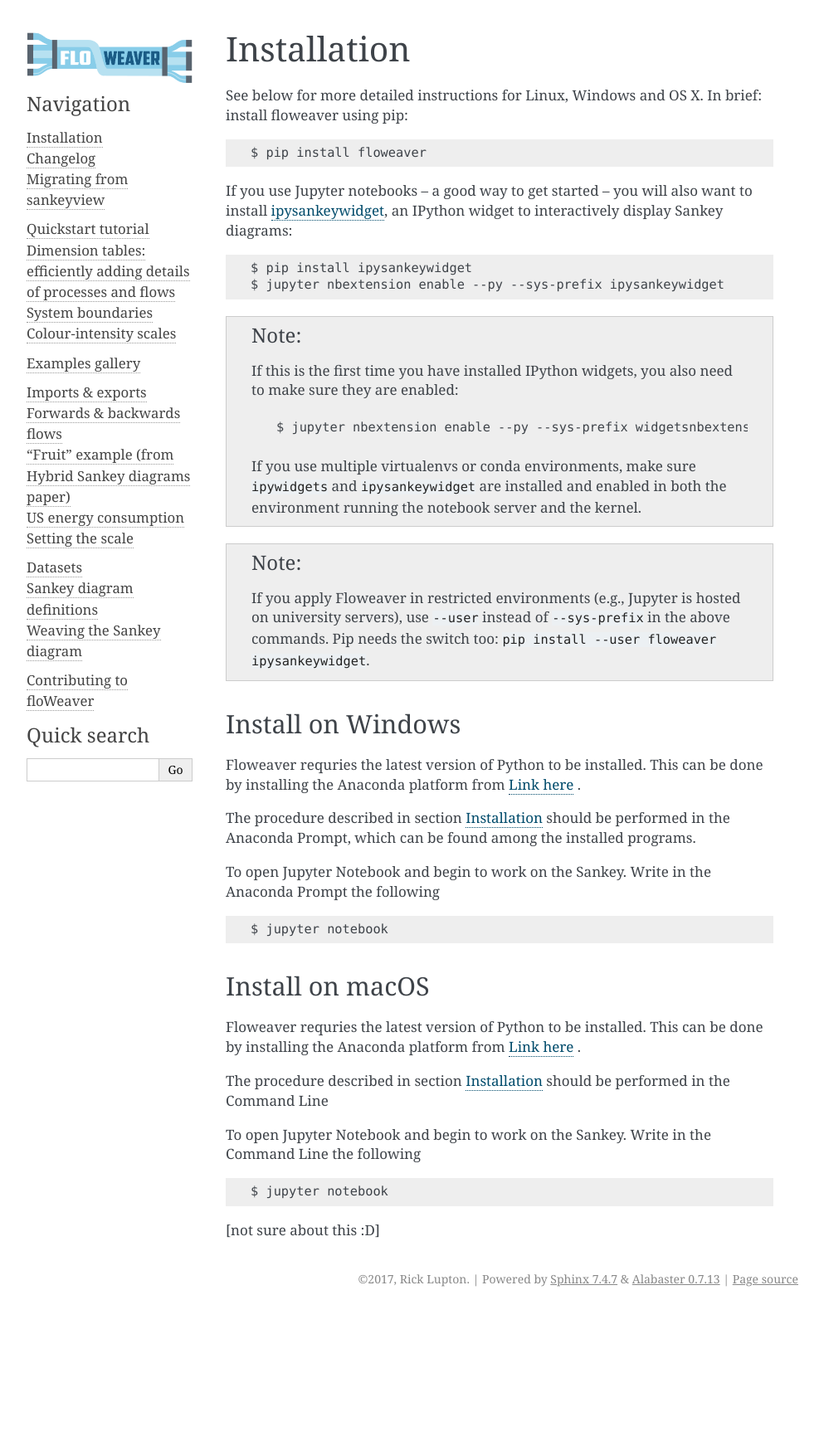
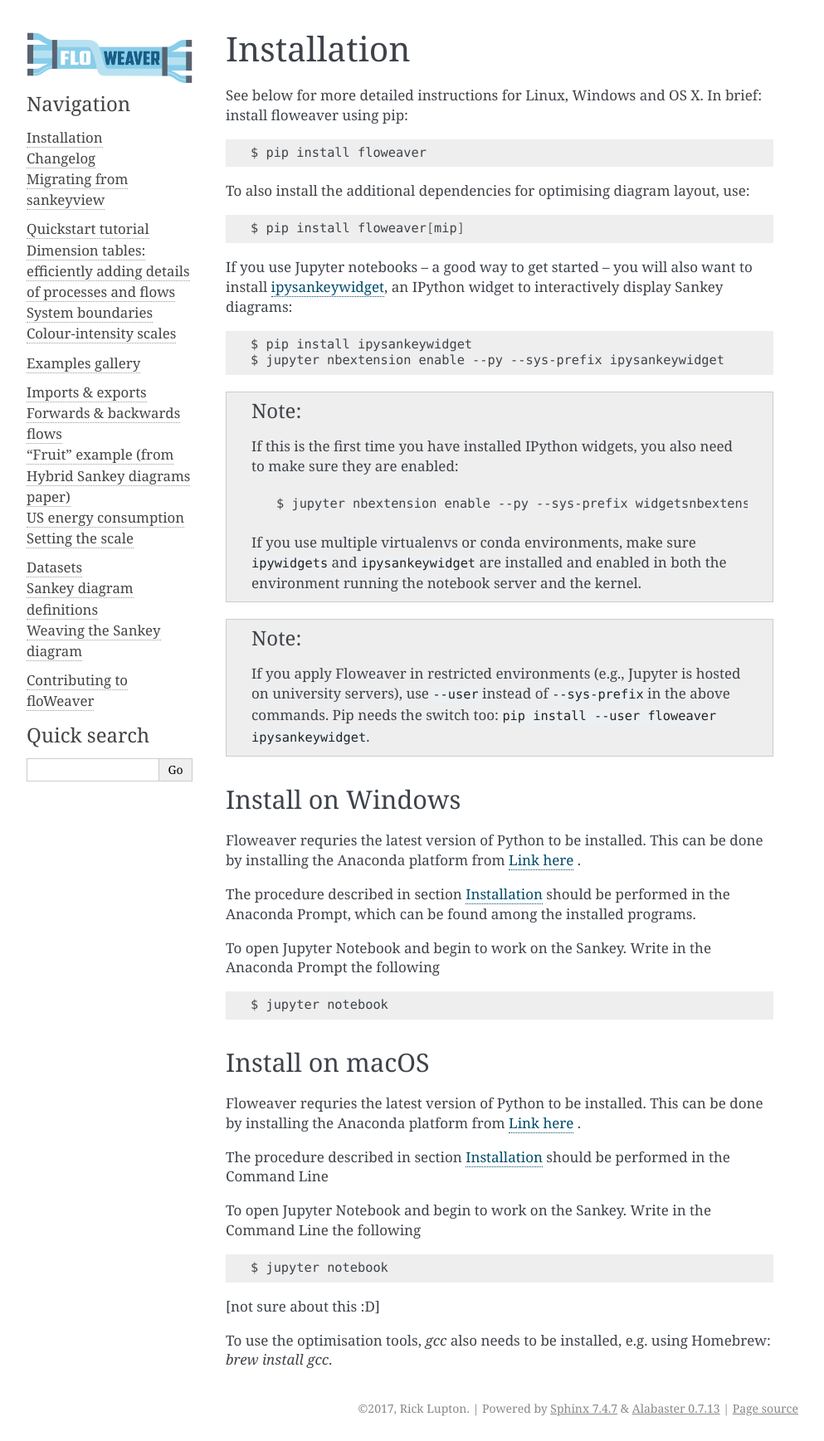
Before and after one commit to ricklupton/floweaver, a Sphinx documentation site: the page built from docs/installation.rst, in a window 1280 px wide. Shown: the whole page at 83% size, without its empty margins (148-1141 px from the left). Built offline with Sphinx 7.4.7, drawn with Linux system fonts in a browser that asks for light colours; a script that is not in the unit is left out; comment, search, counter and statistics services are not loaded; before the commit the page ends 1581 px from its top, so only the background shows below that.

Commit message:
Installation instructions: mention floweaver[mip]

```diff
--- a/docs/installation.rst
+++ b/docs/installation.rst
@@ -9,6 +9,12 @@
 .. code-block:: shell
 
     $ pip install floweaver
+
+To also install the additional dependencies for optimising diagram layout, use:
+
+.. code-block:: shell
+
+    $ pip install floweaver[mip]
 
 If you use Jupyter notebooks -- a good way to get started -- you will also want
 to install `ipysankeywidget <https://github.com/ricklupton/ipysankeywidget>`_,
@@ -62,3 +68,5 @@
     $ jupyter notebook
 
 [not sure about this :D]
+
+To use the optimisation tools, `gcc` also needs to be installed, e.g. using Homebrew: `brew install gcc`.
```
